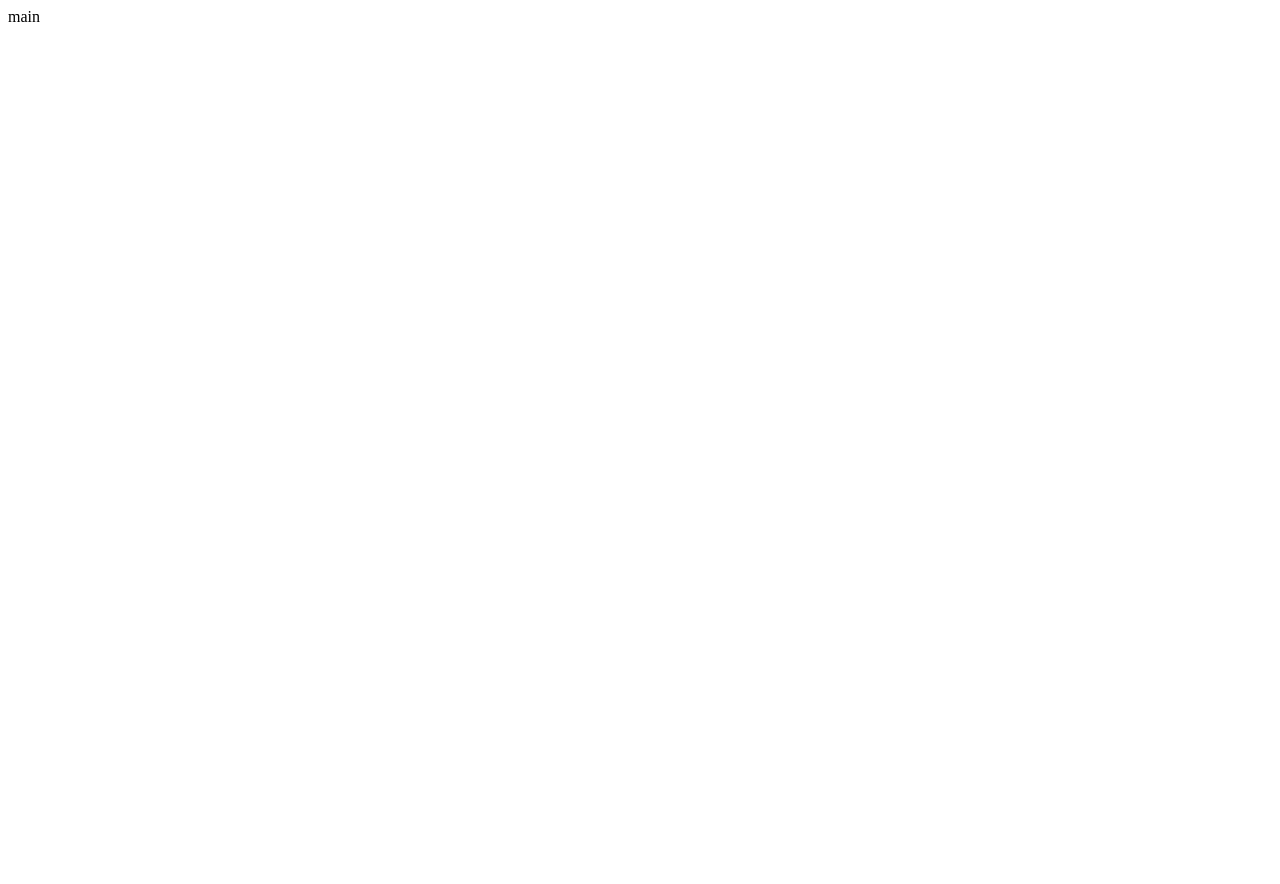
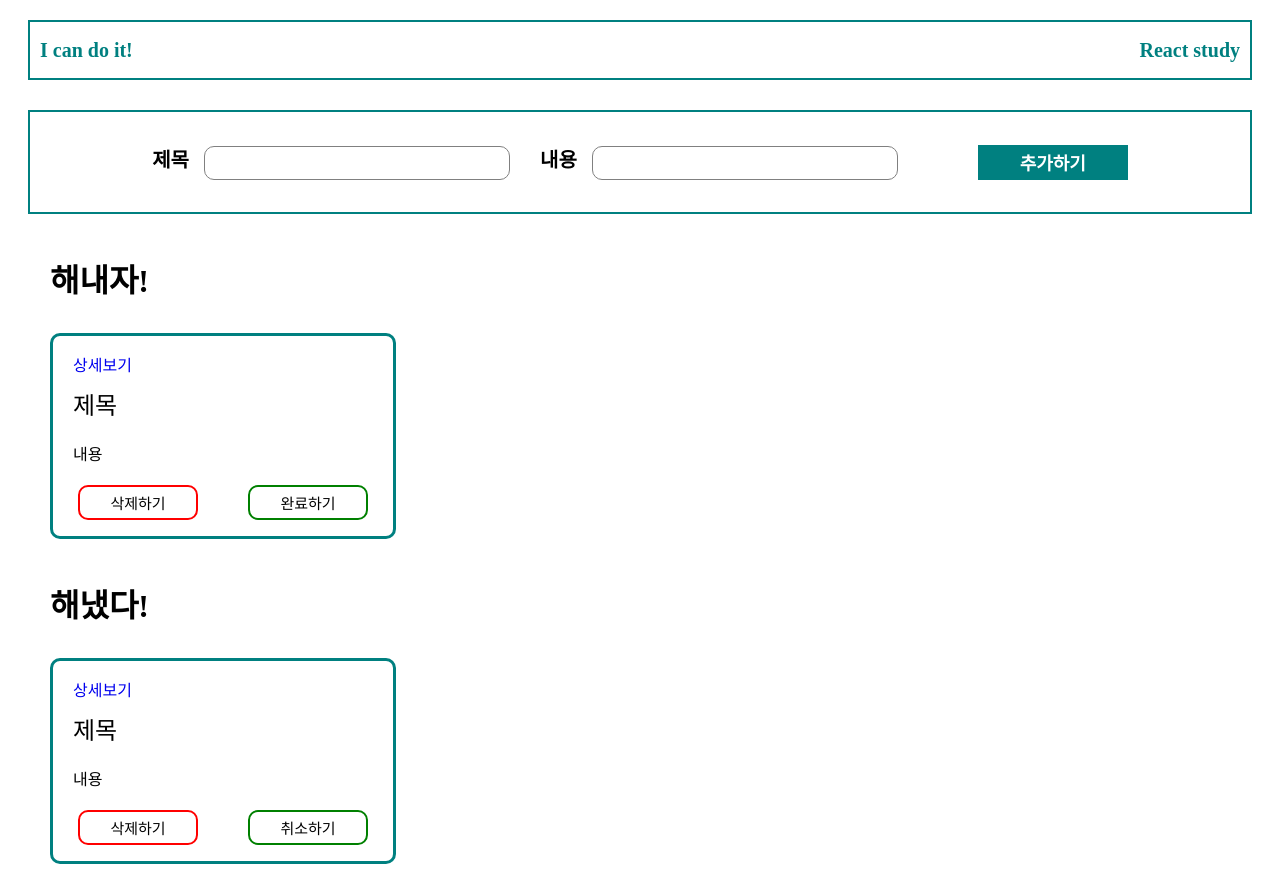
Before and after one commit to saehwa95/week4-homework, a React (Create React App) app: page / in a window 1280 px wide. Before the commit the page ends 800 px from the top, so only its background shows below. Built offline with nearby package versions, Linux system fonts and the light colour scheme.

Commit message:
뷰 작업 완성

```diff
--- a/public/index.html
+++ b/public/index.html
@@ -1,20 +1,24 @@
 <!DOCTYPE html>
 <html lang="en">
     <head>
-    <meta charset="utf-8" />
-    <link rel="icon" href="%PUBLIC_URL%/favicon.ico" />
-    <meta name="viewport" content="width=device-width, initial-scale=1" />
-    <meta name="theme-color" content="#000000" />
-    <meta
-      name="description"
-      content="Web site created using create-react-app"
-    />
-    <link rel="apple-touch-icon" href="%PUBLIC_URL%/logo192.png" />
+        <meta charset="utf-8"/>
+        <link rel="icon" href="%PUBLIC_URL%/favicon.ico"/>
+        <meta name="viewport" content="width=device-width, initial-scale=1"/>
+        <meta name="theme-color" content="#000000"/>
+        <meta name="description" content="Web site created using create-react-app"/>
+        <link rel="apple-touch-icon" href="%PUBLIC_URL%/logo192.png"/>
 
-    <link rel="/manifest" href="%PUBLIC_URL%/manifest.json" />
+        <link rel="/manifest" href="%PUBLIC_URL%/manifest.json"/>
 
         <title>week4</title>
     </head>
+    <style>
+        body {
+            margin: 0;
+            padding: 0;
+            box-sizing: border-box;
+        }
+    </style>
     <body>
         <div id="root"></div>
 
--- a/src/components/Create.jsx
+++ b/src/components/Create.jsx
@@ -1,7 +1,73 @@
 import React from "react";
+import styled from "styled-components";
 
 const Create = () => {
-  return <div>Create</div>;
+  return (
+    <CreateBox>
+      <FormBox>
+        <TitleBox>
+          <label>
+            <StSpan>제목</StSpan>
+            <StInput type="text" />
+          </label>
+        </TitleBox>
+        <ContentBox>
+          <label>
+            <StSpan>내용</StSpan>
+            <StInput type="text" />
+          </label>
+        </ContentBox>
+        <AddBtn type="submit">추가하기</AddBtn>
+      </FormBox>
+    </CreateBox>
+  );
 };
 
 export default Create;
+
+const CreateBox = styled.div`
+  width: 1220px;
+  height: 100px;
+  margin-top: 30px;
+  border: 2px solid #008080;
+
+  display: flex;
+  justify-content: space-around;
+  font-size: 20px;
+`;
+
+const FormBox = styled.form`
+  display: flex;
+  align-items: center;
+`;
+
+const TitleBox = styled.div`
+  margin-right: 30px;
+`;
+
+const ContentBox = styled.div`
+  margin-right: 30px;
+`;
+
+const StSpan = styled.span`
+  font-weight: 600;
+  margin-right: 15px;
+`;
+
+const StInput = styled.input`
+  width: 300px;
+  height: 30px;
+  border-radius: 10px;
+  border: 1px solid #808080;
+`;
+
+const AddBtn = styled.button`
+  width: 150px;
+  height: 35px;
+  font-size: 18px;
+  font-weight: 600;
+  border: 2px solid #008080;
+  background-color: #008080;
+  color: white;
+  margin-left: 50px;
+`;
--- a/src/components/Header.jsx
+++ b/src/components/Header.jsx
@@ -1,7 +1,28 @@
 import React from "react";
+import styled from "styled-components";
 
 const Header = () => {
-  return <div>Header</div>;
+  return (
+    <MainHeader>
+      <div>I can do it!</div>
+      <div>React study</div>
+    </MainHeader>
+  );
 };
 
 export default Header;
+
+const MainHeader = styled.div`
+  height: 56px;
+  display: flex;
+  align-items: center;
+  align-content: center;
+  justify-content: space-between;
+  font-size: 20px;
+  font-weight: 600;
+  color: #008080;
+  width: 1200px;
+  margin-top: 20px;
+  padding: 0 10px 0 10px;
+  border: 2px solid #008080;
+`;
--- a/src/components/TodoList.jsx
+++ b/src/components/TodoList.jsx
@@ -1,7 +1,125 @@
 import React from "react";
+import { Link } from "react-router-dom";
+import styled from "styled-components";
 
 const TodoList = () => {
-  return <div>TodoList</div>;
+  return (
+    <ListWrap>
+      <div>
+        <h1>해내자!</h1>
+      </div>
+      <BoxWrap>
+        <CardBox>
+          <StLink to={`../pages/detail`}>
+            <DetailLink>상세보기</DetailLink>
+          </StLink>
+          <Content>
+            <TitleSpan>제목</TitleSpan>
+            <ContentSpan>내용</ContentSpan>
+          </Content>
+          <BtnBox>
+            <RedBtn>삭제하기</RedBtn>
+            <GreenBtn>완료하기</GreenBtn>
+          </BtnBox>
+        </CardBox>
+      </BoxWrap>
+      <div>
+        <h1>해냈다!</h1>
+      </div>
+      <BoxWrap>
+        <CardBox>
+          <StLink>
+            <DetailLink>상세보기</DetailLink>
+          </StLink>
+          <Content>
+            <TitleSpan>제목</TitleSpan>
+            <ContentSpan>내용</ContentSpan>
+          </Content>
+          <BtnBox>
+            <RedBtn>삭제하기</RedBtn>
+            <GreenBtn>취소하기</GreenBtn>
+          </BtnBox>
+        </CardBox>
+      </BoxWrap>
+    </ListWrap>
+  );
 };
 
 export default TodoList;
+
+const ListWrap = styled.div`
+  margin-top: 20px;
+  width: 1200px;
+  margin-left: 20px;
+`;
+
+const BoxWrap = styled.div`
+  display: flex;
+  flex-wrap: wrap;
+  gap: 70px;
+`;
+const CardBox = styled.div`
+  display: flex;
+  justify-content: center;
+  flex-direction: column;
+  width: 340px;
+  height: 200px;
+  border: 3px solid #008080;
+  border-radius: 10px;
+  margin: 10px 0 20px 0;
+`;
+
+const StLink = styled(Link)`
+  text-decoration: none;
+`;
+
+const DetailLink = styled.div`
+  font-size: 16px;
+  margin: 0 0 10px 20px;
+`;
+
+const Content = styled.div`
+  display: flex;
+  justify-content: center;
+  flex-direction: column;
+`;
+
+const TitleSpan = styled.span`
+  font-size: 24px;
+  margin: 0 0 20px 20px;
+`;
+
+const ContentSpan = styled.span`
+  font-size: 16px;
+  font-weight: 400;
+  margin: 0 0 20px 20px;
+`;
+
+const BtnBox = styled.div`
+  display: flex;
+  justify-content: space-around;
+`;
+
+const GreenBtn = styled.button`
+  gap: 10px;
+  border-radius: 10px;
+  width: 120px;
+  height: 35px;
+  font-size: 15px;
+  font-weight: 400;
+  background-color: white;
+  cursor: pointer;
+  border: 2px solid green;
+`;
+
+const RedBtn = styled.button`
+  gap: 10px;
+  border-radius: 10px;
+  width: 120px;
+  height: 35px;
+  font-size: 15px;
+  font-weight: 400;
+  background-color: white;
+  cursor: pointer;
+  border: 2px solid red;
+`;
--- a/src/pages/Detail.jsx
+++ b/src/pages/Detail.jsx
@@ -1,9 +1,72 @@
-import React from 'react'
+import React from "react";
+import { useNavigate } from "react-router-dom";
+import styled from "styled-components";
 
 const Detail = () => {
+  const navigate = useNavigate();
   return (
-    <div>Detail</div>
-  )
-}
+    <DetailWrapper>
+      <DetailBox>
+        <DetailHeader>
+          <div>ID : 1</div>
+          <DetailBtn
+            onClick={() => {
+              navigate("/");
+            }}
+          >
+            이전으로
+          </DetailBtn>
+        </DetailHeader>
+        <TitleSpan>제목</TitleSpan>
+        <ContentSpan>내용</ContentSpan>
+      </DetailBox>
+    </DetailWrapper>
+  );
+};
 
-export default Detail
+export default Detail;
+
+const DetailWrapper = styled.div`
+  display: flex;
+  align-items: center;
+  justify-content: center;
+  width: 100%;
+  height: 100vh;
+  border-radius: 10px;
+`;
+
+const DetailBox = styled.div`
+  width: 600px;
+  height: 400px;
+  display: flex;
+  border: 1px solid #808080;
+  flex-direction: column;
+`;
+
+const DetailHeader = styled.div`
+  padding: 0 24px;
+  height: 80px;
+  display: flex;
+  justify-content: space-between;
+  align-items: center;
+`;
+
+const TitleSpan = styled.span`
+  font-size: 24px;
+  padding: 20px;
+`;
+
+const ContentSpan = styled.span`
+  font-size: 16px;
+  font-weight: 400;
+  padding: 20px;
+`;
+
+const DetailBtn = styled.button`
+  border: 1px solid #808080;
+  height: 40px;
+  width: 120px;
+  border-radius: 12px;
+  cursor: pointer;
+  background-color: white;
+`;
--- /dev/null
+++ b/src/pages/Error.jsx
@@ -0,0 +1,9 @@
+import React from 'react'
+
+const Error = () => {
+  return (
+    <div>Error!! 다시 한 번 확인해주세요.</div>
+  )
+}
+
+export default Error
--- a/src/pages/Main.jsx
+++ b/src/pages/Main.jsx
@@ -1,7 +1,25 @@
 import React from "react";
+import Header from "../components/Header";
+import Create from "../components/Create";
+import TodoList from "../components/TodoList";
+import styled from "styled-components";
 
 const Main = () => {
-  return <div>main</div>;
+  return (
+    <>
+      <Wrapper>
+        <Header />
+        <Create />
+        <TodoList />
+      </Wrapper>
+    </>
+  );
 };
 
 export default Main;
+
+const Wrapper = styled.div`
+  display: flex;
+  align-items: center;
+  flex-direction: column;
+`
--- a/src/shared/Router.js
+++ b/src/shared/Router.js
@@ -2,13 +2,17 @@ import React from "react";
 import { BrowserRouter, Route, Routes } from "react-router-dom";
 import Main from "../pages/Main";
 import Detail from "../pages/Detail";
+import Error from "../pages/Error";
 
 const Router = () => {
   return (
     <BrowserRouter>
       <Routes>
         <Route path="/" element={<Main />} />
-        <Route path="detail/:id" element={<Detail />} />
+        <Route path="pages/detail" element={<Detail />} />
+        {/* <Route path="pages/detail/:id" element={<Detail />} /> */}
+        {/* 클라이언트 오류 방지를 위한 일종의 404 페이지 */}
+        <Route path="/*" element={<Error />} />
       </Routes>
     </BrowserRouter>
   );
```
Also changed, not shown: src/redux/modules/todo.js (+72 -4 lines), src/index.js (line endings or trailing spaces). Lines whose indentation alone changed are shown as unchanged.
